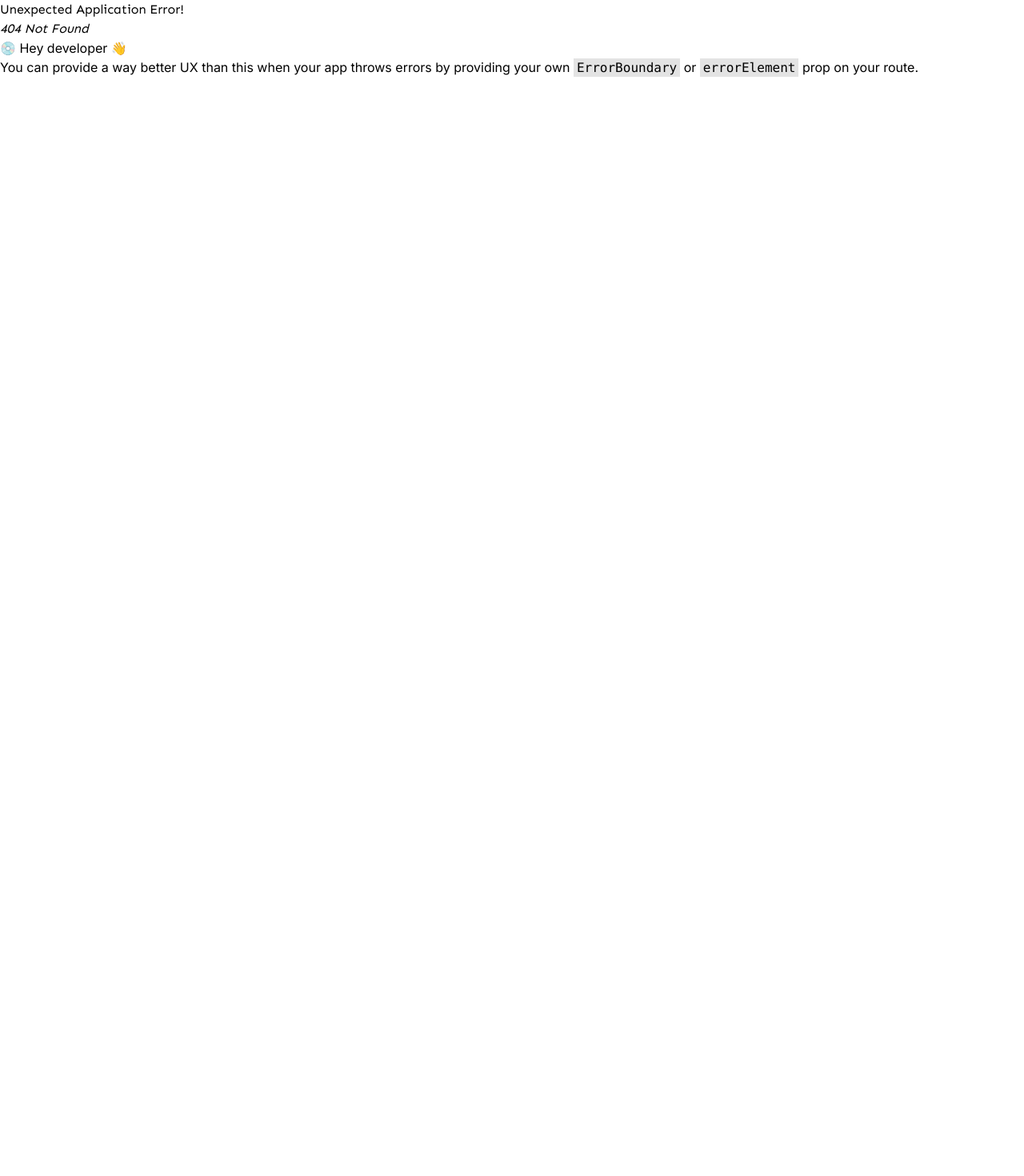
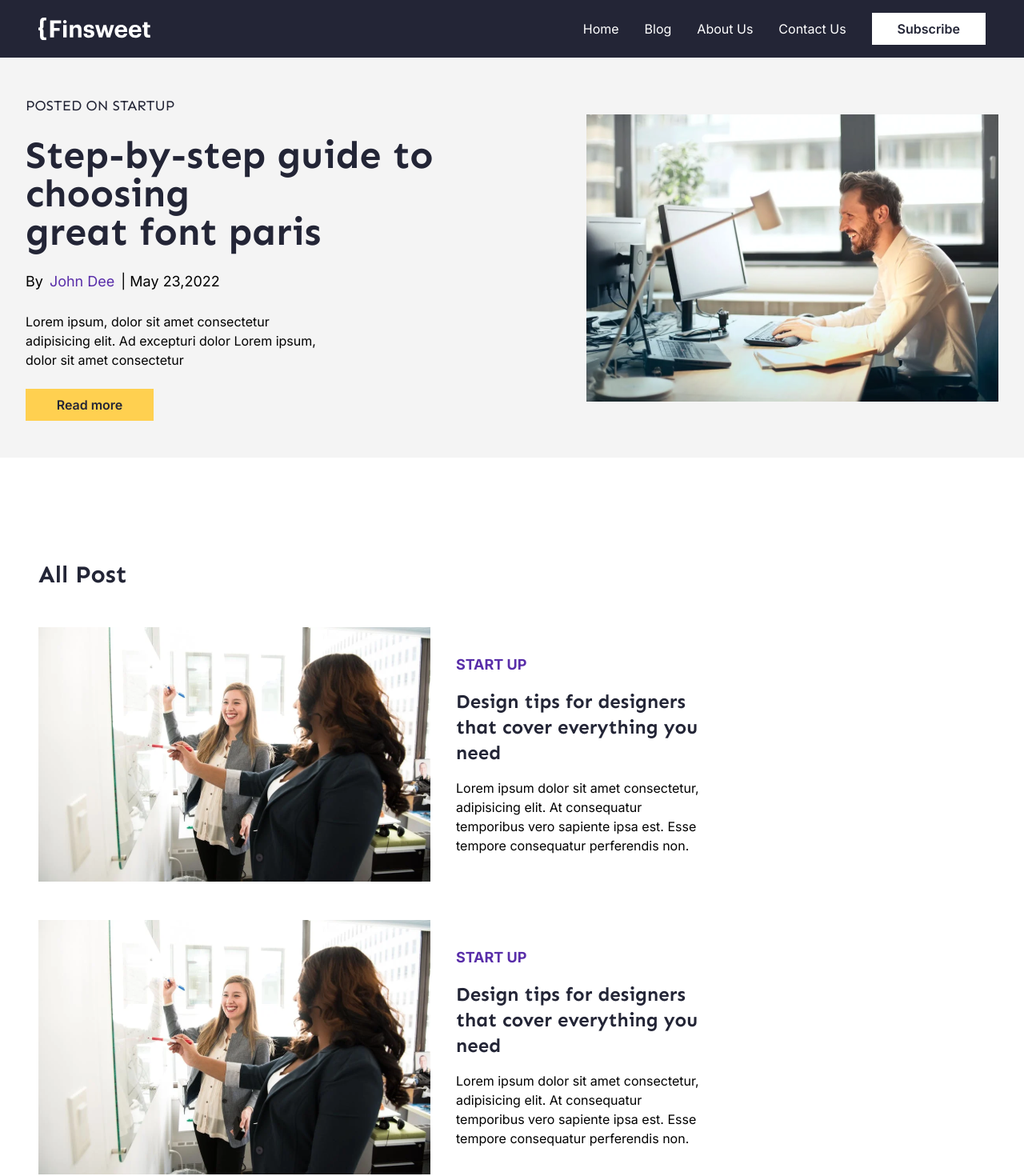
Before and after one commit to Mandeep56Singh/front-end-task-flipr, a React (Vite) app: page /blog in a window 1280 px wide. Before the commit this address had no page. Shown: the top 1470 px of the page at 80% size. Before the commit the page ends 800 px from the top, so only its background shows below. Built offline with nearby package versions, Linux system fonts and the light colour scheme.

Commit message:
feat: add blog page

```diff
--- /dev/null
+++ b/src/components/BlogPost/BlogPost.tsx
@@ -0,0 +1,19 @@
+type props = {
+  image: string;
+  title: string;
+  heading: string;
+};
+const BlogPost: React.FC<props> = ({ image, title, heading }) => {
+  return (
+    <div className="flex gap-8 items-center flex-col-reverse mt-8 md:flex-row md:w-[70%]">
+      <img src={image} alt={`blog post image`} className="" />
+      <div className="flex  flex-col  gap-4 ">
+        <div className="uppercase text-special text-lg font-bold">{title}</div>
+        <h1 className="text-secondary  text-2xl font-bold">{heading}</h1>
+        <p>Lorem ipsum dolor sit amet consectetur, adipisicing elit. At consequatur temporibus vero sapiente ipsa est. Esse tempore consequatur perferendis non.</p>
+      </div>
+    </div>
+  );
+};
+
+export default BlogPost;
--- /dev/null
+++ b/src/components/Hero Sections/HeroSectionBlog.tsx
@@ -0,0 +1,27 @@
+import blogImage from '../../assets/Client-First - IMAGES/man-in-white-dress-shirt-sitting-on-black-rolling-chair-while-facing-black-computer-set-and-smiling-840996.svg'
+import Button from "../Buttons/Button";
+const HeroSectionBlog = () => {
+  return (
+    <section className="bg-no-repeat bg-center bg-cover w-full md:h-[420px]  lg:h-[500px] px-8 py-12 bg-card1 flex flex-col md:flex-row items-center gap-14">
+      <div className="flex flex-col gap-3 sm:gap-6">
+        <h6 className="uppercase text-secondary sm:text-lg">
+          POStED ON STARTUP
+        </h6>
+        <h1 className="text-secondary text-xl sm:text-3xl lg:text-5xl font-bold leading-2  ">
+          Step-by-step guide to choosing <br /> great font paris
+        </h1>
+        <div className="flex gap-2  sm:text-lg">
+          By<div className="text-special ">John Dee</div>| May 23,2022
+        </div>
+        <p className=" text-sm sm:text-base  w-[70%] md:w-[60%]">
+          Lorem ipsum, dolor sit amet consectetur adipisicing elit. Ad excepturi
+          dolor Lorem ipsum, dolor sit amet consectetur
+        </p>
+        <Button className="max-w-[160px]">Read more</Button>
+      </div>
+      <img src={blogImage} alt="" />
+    </section>
+  );
+};
+
+export default HeroSectionBlog;
--- /dev/null
+++ b/src/components/sections/BlogPostSection.tsx
@@ -0,0 +1,15 @@
+import BlogPost from "../BlogPost/BlogPost"
+import blogiamge from '../../assets/Client-First - IMAGES/two-women-in-front-of-dry-erase-board-1181533-1.svg'
+const BlogPostSection = () => {
+  return (
+    <div className="flex flex-col gap-4">
+        <h1 className="text-3xl text-secondary font-bold">All Post</h1>
+        <BlogPost image={blogiamge} title={"Start Up"} heading={"Design tips for designers that cover everything you need"}></BlogPost>
+        <BlogPost image={blogiamge} title={"Start Up"} heading={"Design tips for designers that cover everything you need"}></BlogPost>
+        <BlogPost image={blogiamge} title={"Start Up"} heading={"Design tips for designers that cover everything you need"}></BlogPost>
+        <BlogPost image={blogiamge} title={"Start Up"} heading={"Design tips for designers that cover everything you need"}></BlogPost>
+    </div>
+  )
+}
+
+export default BlogPostSection
--- a/src/components/sections/FooterSection.tsx
+++ b/src/components/sections/FooterSection.tsx
@@ -2,7 +2,7 @@
 import SubscribeForm from '../forms/SubscribeForm'
 const FooterSection = () => {
   return (
-    <footer className='bg-secondary p-14 flex flex-col md:flex-row gap-8  items-center'>
+    <footer className='bg-secondary p-14 flex flex-col md:flex-row gap-8  items-center mt-20'>
         <h1 className='text-2xl text-white text-center'>Subscribe to our news letter to get latest updates and news</h1>
       <SubscribeForm></SubscribeForm>
     </footer>
--- /dev/null
+++ b/src/pages/Blog.tsx
@@ -0,0 +1,23 @@
+import HeroSectionBlog from "../components/Hero Sections/HeroSectionBlog";
+import Navbar from "../components/Navbar/Navbar";
+import BlogPostSection from "../components/sections/BlogPostSection";
+import CategorySection from "../components/sections/CategorySection";
+import FooterSection from "../components/sections/FooterSection";
+import JionSection from "../components/sections/JionSection";
+
+const Blog = () => {
+  return (
+    <>
+      <Navbar></Navbar>
+      <HeroSectionBlog></HeroSectionBlog>
+      <div className="p-12 flex flex-col gap-20 mt-20">
+        <BlogPostSection></BlogPostSection>
+        <CategorySection></CategorySection>
+        <JionSection></JionSection>
+      </div>
+      <FooterSection></FooterSection>
+    </>
+  );
+};
+
+export default Blog;
--- a/src/pages/Home.tsx
+++ b/src/pages/Home.tsx
@@ -13,7 +13,7 @@ const Home = () => {
     <>
       <Navbar></Navbar>
       <HeroSectionHome></HeroSectionHome>
-      <div className="p-6 flex flex-col gap-14 mt-8">
+      <div className="p-6 flex flex-col gap-20 mt-20">
         <HomePostSection></HomePostSection>
         <AboutUsSection></AboutUsSection>
         <CategorySection></CategorySection>
--- a/src/routes/Routes.tsx
+++ b/src/routes/Routes.tsx
@@ -1,3 +1,4 @@
+import Blog from "../pages/Blog";
 import Home from "../pages/Home";
 import { createBrowserRouter } from "react-router-dom";
 
@@ -5,5 +6,9 @@ export const routes = createBrowserRouter([
     {
         path:"/",
         element: <Home></Home>
+    },
+    {
+        path:"blog",
+        element:<Blog></Blog>
     }
 ])
```
Also changed, not shown: src/components/Cards/BlogPostCard.tsx (added).
